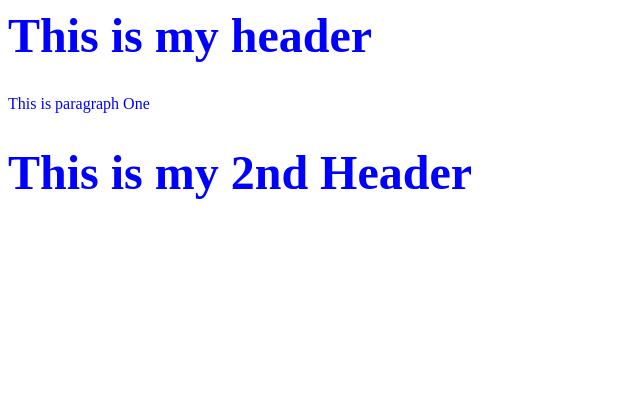
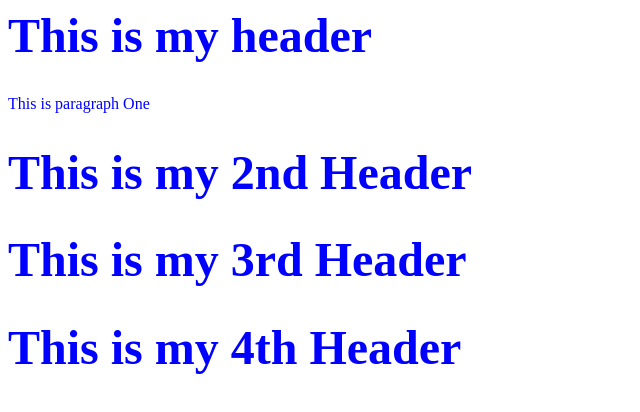
Before and after one commit to rahilsk25/SshRemoteRepo, a plain HTML site: page index.html in a window 1280 px wide. Shown: the whole page, without its empty margins (0-640 px from the left). Drawn offline with Linux system fonts and the light colour scheme.

Commit message:
Added Header 3rd and 4th

```diff
--- a/index.html
+++ b/index.html
@@ -20,6 +20,8 @@ p{color:blue}
   <H1>
     This is my 2nd Header
   </H1>
+  <H1> This is my 3rd Header </H1>
+  <H1> This is my 4th Header </H1>
 </body>
 
 </html>
```
